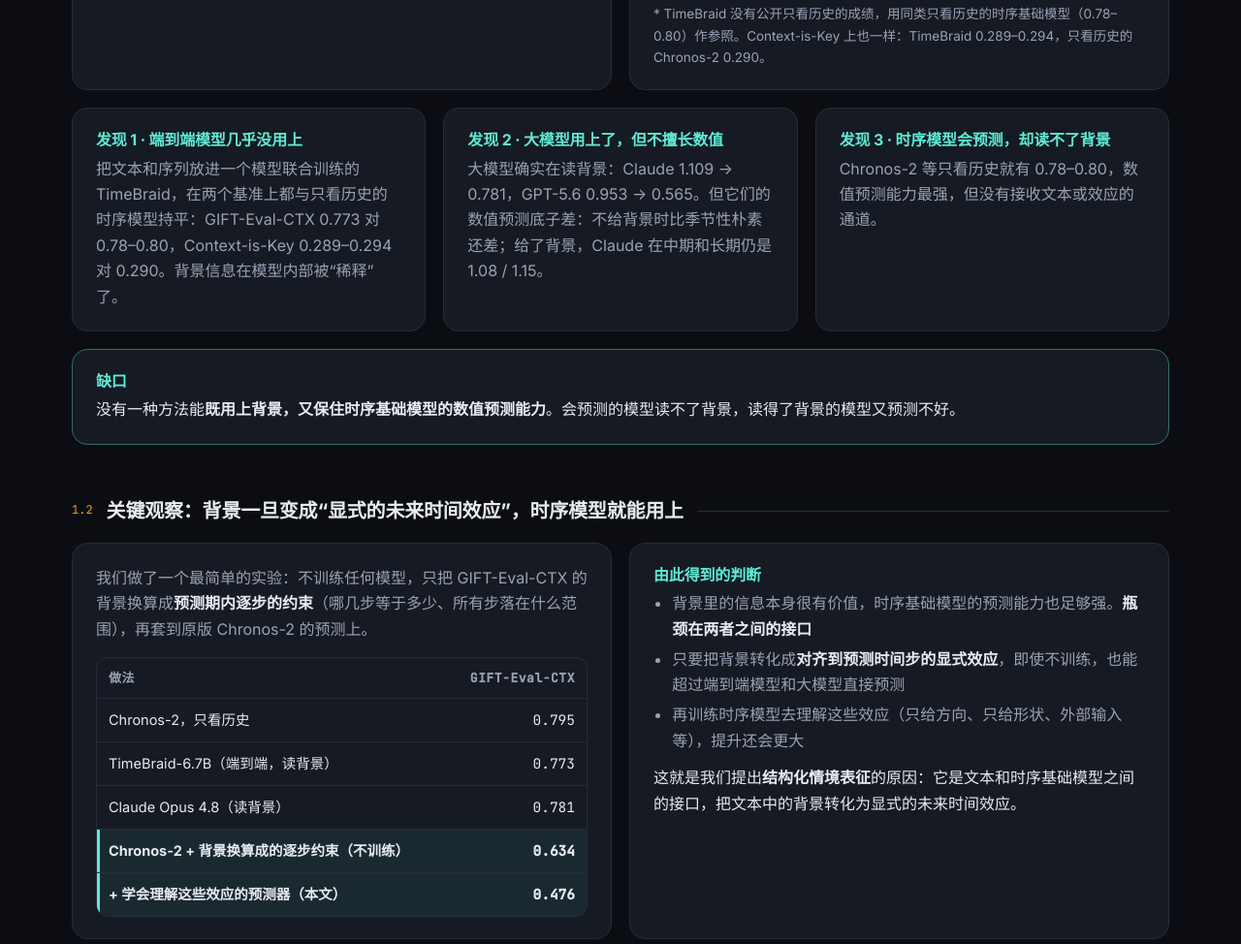
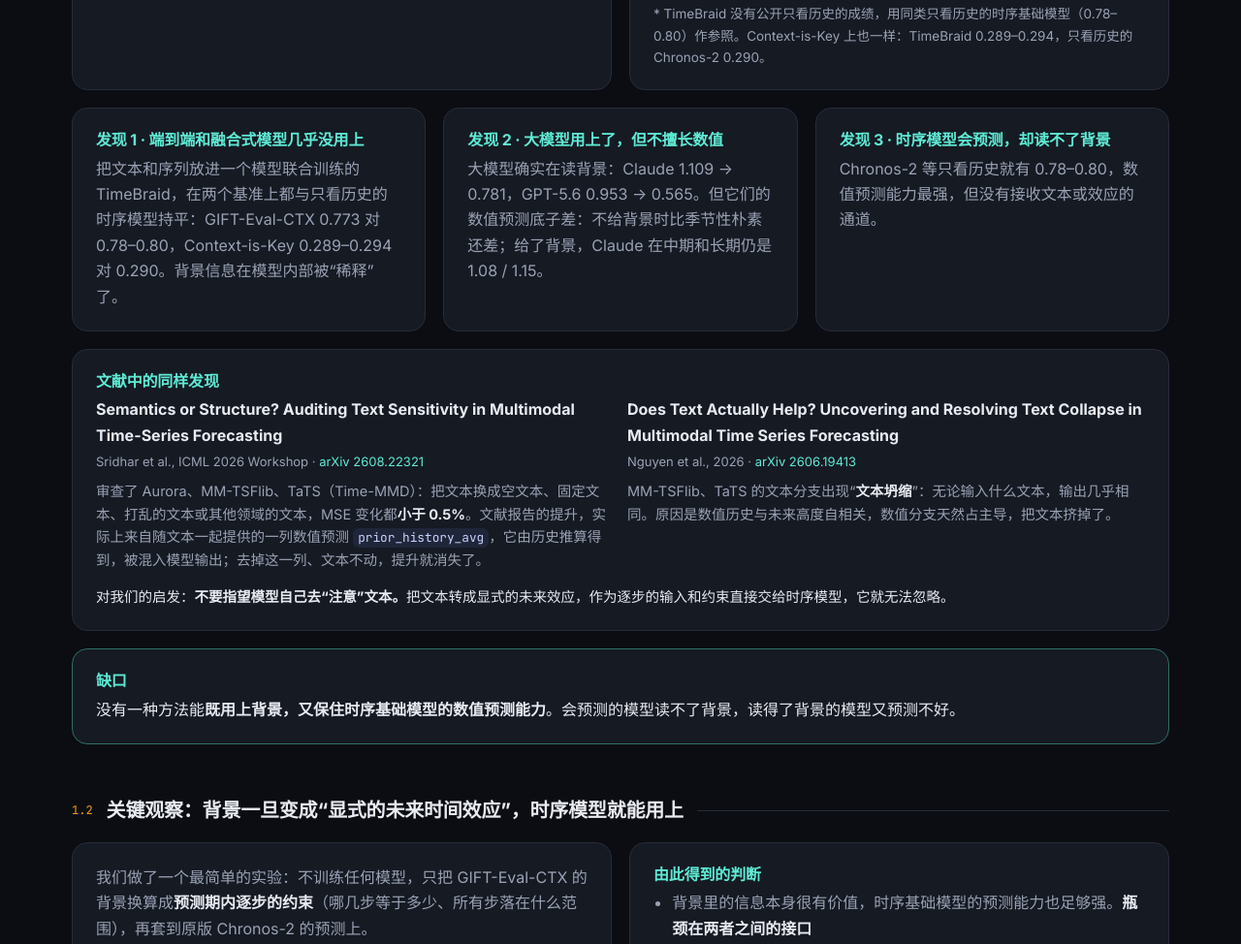
Before and after one commit to CaesarrWANG/tsfm_ctx, a plain HTML site: page index.html in a window 1280 px wide. Shown: the part 1558-2532 px from the top of the page at 97% size. Drawn offline with Linux system fonts and the light colour scheme.

Commit message:
Add literature evidence that multimodal TS models do not use text (text sensitivity audit; text collapse)
Co-Authored-By: Claude Opus 5.5 <noreply@anthropic.com>
Claude-Session: https://claude.ai/code/session_01KpguaNyPfzAKKGcsNzGnEv

```diff
--- a/index.html
+++ b/index.html
@@ -224,9 +224,23 @@ footer .wrap{display:grid;grid-template-columns:1fr 1fr;gap:28px}
       </div>
     </div>
     <div class="cards c3 reveal" style="margin-top:18px">
-      <div class="card"><h4>发现 1 · 端到端模型几乎没用上</h4><p class="muted">把文本和序列放进一个模型联合训练的 TimeBraid，在两个基准上都与只看历史的时序模型持平：GIFT-Eval-CTX 0.773 对 0.78–0.80，Context-is-Key 0.289–0.294 对 0.290。背景信息在模型内部被“稀释”了。</p></div>
+      <div class="card"><h4>发现 1 · 端到端和融合式模型几乎没用上</h4><p class="muted">把文本和序列放进一个模型联合训练的 TimeBraid，在两个基准上都与只看历史的时序模型持平：GIFT-Eval-CTX 0.773 对 0.78–0.80，Context-is-Key 0.289–0.294 对 0.290。背景信息在模型内部被“稀释”了。</p></div>
       <div class="card"><h4>发现 2 · 大模型用上了，但不擅长数值</h4><p class="muted">大模型确实在读背景：Claude 1.109 → 0.781，GPT-5.6 0.953 → 0.565。但它们的数值预测底子差：不给背景时比季节性朴素还差；给了背景，Claude 在中期和长期仍是 1.08 / 1.15。</p></div>
       <div class="card"><h4>发现 3 · 时序模型会预测，却读不了背景</h4><p class="muted">Chronos-2 等只看历史就有 0.78–0.80，数值预测能力最强，但没有接收文本或效应的通道。</p></div>
+    </div>
+    <div class="card reveal" style="margin-top:18px">
+      <h4>文献中的同样发现</h4>
+      <div class="cards c2" style="gap:14px">
+        <div>
+          <p style="margin:0 0 6px"><b>Semantics or Structure? Auditing Text Sensitivity in Multimodal Time-Series Forecasting</b><br><span class="muted" style="font-size:13px">Sridhar et al., ICML 2026 Workshop · <a href="https://arxiv.org/abs/2608.22321" target="_blank">arXiv 2608.22321</a></span></p>
+          <p class="muted" style="font-size:14.5px;margin:0">审查了 Aurora、MM-TSFlib、TaTS（Time-MMD）：把文本换成空文本、固定文本、打乱的文本或其他领域的文本，MSE 变化都<b style="color:var(--text)">小于 0.5%</b>。文献报告的提升，实际上来自随文本一起提供的一列数值预测 <code>prior_history_avg</code>，它由历史推算得到，被混入模型输出；去掉这一列、文本不动，提升就消失了。</p>
+        </div>
+        <div>
+          <p style="margin:0 0 6px"><b>Does Text Actually Help? Uncovering and Resolving Text Collapse in Multimodal Time Series Forecasting</b><br><span class="muted" style="font-size:13px">Nguyen et al., 2026 · <a href="https://arxiv.org/abs/2606.19413" target="_blank">arXiv 2606.19413</a></span></p>
+          <p class="muted" style="font-size:14.5px;margin:0">MM-TSFlib、TaTS 的文本分支出现“<b style="color:var(--text)">文本坍缩</b>”：无论输入什么文本，输出几乎相同。原因是数值历史与未来高度自相关，数值分支天然占主导，把文本挤掉了。</p>
+        </div>
+      </div>
+      <p style="margin:14px 0 0;font-size:14.5px">对我们的启发：<b>不要指望模型自己去“注意”文本。</b>把文本转成显式的未来效应，作为逐步的输入和约束直接交给时序模型，它就无法忽略。</p>
     </div>
     <div class="card reveal" style="margin-top:18px;border-color:#2f6f66">
       <h4>缺口</h4>
@@ -296,7 +310,7 @@ footer .wrap{display:grid;grid-template-columns:1fr 1fr;gap:28px}
       <div class="num">02 / Related Work</div>
       <div>
         <h2>相关工作与定位</h2>
-        <p>我们的方法处在四条研究线的交汇处：时序基础模型、用语言模型做预测、文本–序列多模态模型，以及把自然语言解析成可执行表示。</p>
+        <p>我们的方法处在四条研究线的交汇处：时序基础模型、用语言模型做预测、文本–序列多模态模型，以及把自然语言解析成可执行表示。近期还有一组工作专门检验多模态模型是否真的用上了文本。</p>
       </div>
     </div>
     <div class="cards c2 reveal">
@@ -304,6 +318,10 @@ footer .wrap{display:grid;grid-template-columns:1fr 1fr;gap:28px}
       <div class="card"><h4>用语言模型做预测</h4><p class="muted">一类工作把数值序列写成文本，让大模型直接续写（如 LLMTime）；另一类把序列表示对齐到冻结的语言模型（如 Time-LLM）。Context-is-Key 上的强基线是前沿大模型的直接提示。<br><b style="color:var(--text)">区别：</b>我们不让语言模型生成任何预测数值，只让它解析文本。</p></div>
       <div class="card"><h4>文本–序列多模态模型与智能体</h4><p class="muted">TimeBraid 把文本和序列联合建模，依赖大规模成对数据；CAF-7M 等数据集提供成对语料；MoiraiAgent 让前沿大模型调用时序模型作为工具。<br><b style="color:var(--text)">区别：</b>预测器完全不需要成对文本；中间表示可检查，且有理论保证；不依赖前沿大模型。</p></div>
       <div class="card"><h4>语义解析与程序辅助推理</h4><p class="muted">把自然语言解析成可执行的领域语言、把计算交给程序（如 PAL、Toolformer 一类工作），已被证明能减少语言模型的计算错误。<br><b style="color:var(--text)">区别：</b>我们为预测设计了专门的结构化情境表征，并给出了它的语义在 CRPS 下的安全性质。</p></div>
+    </div>
+    <div class="card reveal" style="margin-top:18px">
+      <h4>多模态时序模型真的用上文本了吗？</h4>
+      <p class="muted" style="margin:0">近期研究对“文本带来提升”提出了质疑。<b style="color:var(--text)">Semantics or Structure?</b>（arXiv 2608.22321）发现，Aurora、MM-TSFlib、TaTS 在 Time-MMD 上的提升，来自随文本提供的一列数值预测，而不是文本内容：替换文本后 MSE 变化小于 0.5%。<b style="color:var(--text)">Does Text Actually Help?</b>（arXiv 2606.19413）发现融合式模型的文本分支会“坍缩”成与输入无关的输出，并提出只用文本预测残差的 REST-TS 来缓解。<b style="color:var(--text)">When Does Multimodality Lead to Better Time Series Forecasting?</b>（arXiv 2506.21611）发现文本只在带有历史之外的预测信息时才有帮助。<br><b style="color:var(--text)">区别：</b>这些工作诊断或修补“模型内部的融合”；我们绕开融合，把文本转成显式的未来时间效应，并用“给背景 vs 不给背景”的对比直接验证它被用上了。</p>
     </div>
     <div class="sub reveal"><h3>定位对比</h3></div>
     <div class="table-wrap reveal">
```
Also changed, not shown: 1 other file.
